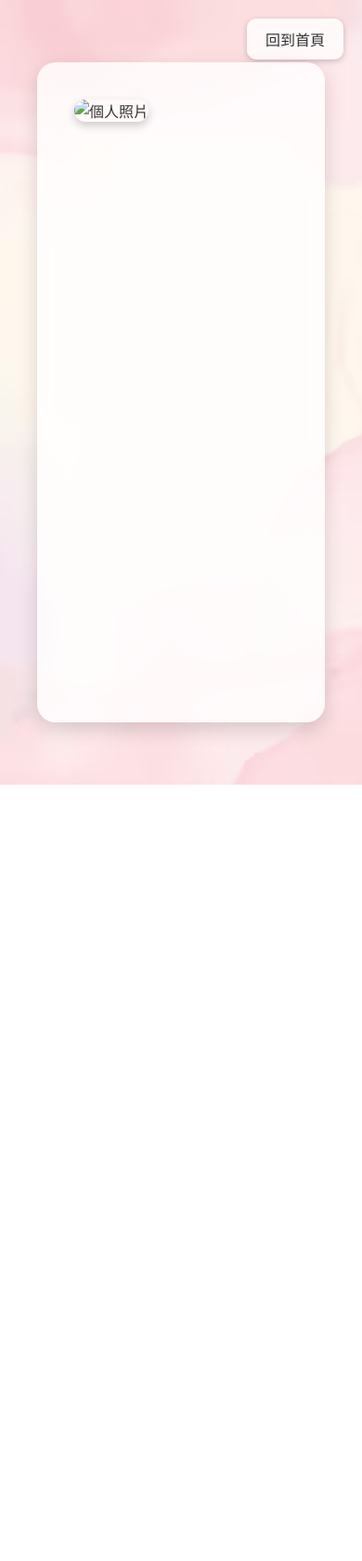
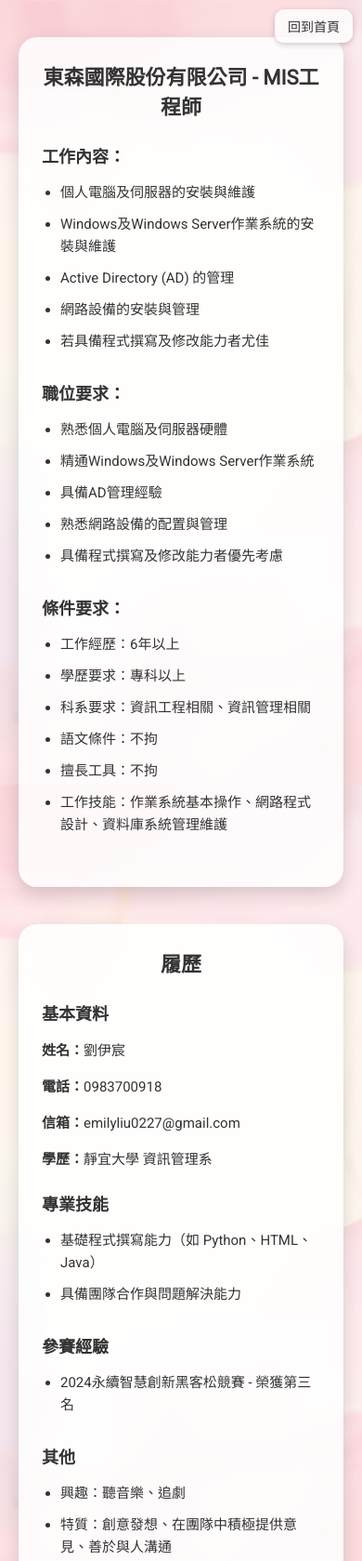
Before and after one commit to EmilyLiu0227/MYweb, a plain HTML site: page win.html in a window 390 px wide. Shown: the top 1679 px of the page at 93% size. Before the commit the page ends 844 px from the top, so only its background shows below. Drawn offline with Linux system fonts and the light colour scheme.

Commit message:
Add files via upload

```diff
--- a/win.html
+++ b/win.html
@@ -3,7 +3,7 @@
 <head>
   <meta charset="UTF-8" />
   <meta name="viewport" content="width=device-width, initial-scale=1.0"/>
-  <title>個人網站</title>
+  <title>東森國際股份有限公司 - MIS工程師</title>
   <link href="https://fonts.googleapis.com/css2?family=Roboto&display=swap" rel="stylesheet"/>
   <style>
     * {
@@ -18,45 +18,51 @@
       background-size: cover;
       min-height: 100vh;
       color: #333;
+      padding: 40px 20px;
       display: flex;
-      justify-content: center;
+      flex-direction: column;
       align-items: center;
-      padding: 40px;
       position: relative;
     }
 
     .card {
-      background-color: rgba(255, 255, 255, 0.8);
+      background-color: rgba(255, 255, 255, 0.85);
       backdrop-filter: blur(10px);
       padding: 40px;
       border-radius: 20px;
-      max-width: 800px;
+      max-width: 900px;
       width: 100%;
       box-shadow: 0 8px 20px rgba(0, 0, 0, 0.15);
-      display: flex;
-      flex-wrap: wrap;
-      align-items: center;
-      gap: 30px;
+      margin-bottom: 40px;
     }
 
-    .photo {
-      flex: 1 1 200px;
+    .card h1 {
+      font-size: 26px;
+      margin-bottom: 25px;
+      text-align: center;
     }
 
-    .photo img {
-      width: 100%;
-      max-width: 250px;
-      border-radius: 15px;
-      box-shadow: 0 4px 10px rgba(0, 0, 0, 0.2);
+    .card h2 {
+      font-size: 20px;
+      margin-top: 20px;
+      margin-bottom: 15px;
     }
 
-    .info {
-      flex: 2 1 400px;
+    .card ul {
+      margin-bottom: 30px;
+      padding-left: 20px;
     }
 
-    .info h1 {
-      font-size: 20px;
-      margin-bottom: 15px;
+    .card ul li {
+      margin-bottom: 10px;
+      line-height: 1.6;
+      font-size: 16px;
+    }
+
+    .card p {
+      font-size: 16px;
+      line-height: 1.8;
+      margin-bottom: 12px;
     }
 
     .home-button {
@@ -72,20 +78,37 @@
       cursor: pointer;
       text-decoration: none;
       box-shadow: 0 2px 6px rgba(0, 0, 0, 0.2);
+      z-index: 999; /* 確保在最上層 */
     }
 
     .home-button:hover {
       background-color: #fff;
     }
 
-    @media (max-width: 600px) {
+    /* 響應式設計：手機和小螢幕 */
+    @media screen and (max-width: 768px) {
       .card {
-        flex-direction: column;
-        align-items: flex-start;
+        padding: 25px;
       }
 
-      .photo img {
-        max-width: 100%;
+      .card h1 {
+        font-size: 22px;
+      }
+
+      .card h2 {
+        font-size: 18px;
+      }
+
+      .card ul li,
+      .card p {
+        font-size: 15px;
+      }
+
+      .home-button {
+        top: 10px;
+        right: 10px;
+        padding: 8px 14px;
+        font-size: 14px;
       }
     }
   </style>
@@ -93,13 +116,65 @@
 <body>
   <a href="index.html" class="home-button">回到首頁</a>
 
+  <!-- 東森工作介紹區塊 -->
   <div class="card">
-    <div class="photo">
-      <img src="hrmone.jpg" alt="個人照片" />
-    </div>
-    <div class="info">
+    <h1>東森國際股份有限公司 - MIS工程師</h1>
 
-    </div>
+    <h2>工作內容：</h2>
+    <ul>
+      <li>個人電腦及伺服器的安裝與維護</li>
+      <li>Windows及Windows Server作業系統的安裝與維護</li>
+      <li>Active Directory (AD) 的管理</li>
+      <li>網路設備的安裝與管理</li>
+      <li>若具備程式撰寫及修改能力者尤佳</li>
+    </ul>
+
+    <h2>職位要求：</h2>
+    <ul>
+      <li>熟悉個人電腦及伺服器硬體</li>
+      <li>精通Windows及Windows Server作業系統</li>
+      <li>具備AD管理經驗</li>
+      <li>熟悉網路設備的配置與管理</li>
+      <li>具備程式撰寫及修改能力者優先考慮</li>
+    </ul>
+
+    <h2>條件要求：</h2>
+    <ul>
+      <li>工作經歷：6年以上</li>
+      <li>學歷要求：專科以上</li>
+      <li>科系要求：資訊工程相關、資訊管理相關</li>
+      <li>語文條件：不拘</li>
+      <li>擅長工具：不拘</li>
+      <li>工作技能：作業系統基本操作、網路程式設計、資料庫系統管理維護</li>
+    </ul>
+  </div>
+
+  <!-- 履歷區塊 -->
+  <div class="card">
+    <h1>履歷</h1>
+
+    <h2>基本資料</h2>
+    <p><strong>姓名：</strong>劉伊宸</p>
+    <p><strong>電話：</strong>0983700918</p>
+    <p><strong>信箱：</strong>emilyliu0227@gmail.com</p>
+    <p><strong>學歷：</strong>靜宜大學 資訊管理系</p>
+
+    <h2>專業技能</h2>
+    <ul>
+      <li>基礎程式撰寫能力（如 Python、HTML、Java）</li>
+      <li>具備團隊合作與問題解決能力</li>
+    </ul>
+
+    <h2>參賽經驗</h2>
+    <ul>
+      <li>2024永續智慧創新黑客松競賽 - 榮獲第三名</li>
+    </ul>
+
+    <h2>其他</h2>
+    <ul>
+      <li>興趣：聽音樂、追劇</li>
+      <li>特質：創意發想、在團隊中積極提供意見、善於與人溝通</li>
+    </ul>
   </div>
 </body>
 </html>
```
Also changed, not shown: aboutme.html (+11 -1 lines), hrm.html (+72 -45 lines), index.html (+15 -7 lines), mywork.html (added, +120 -0 lines), hrmtwo.png (added).
